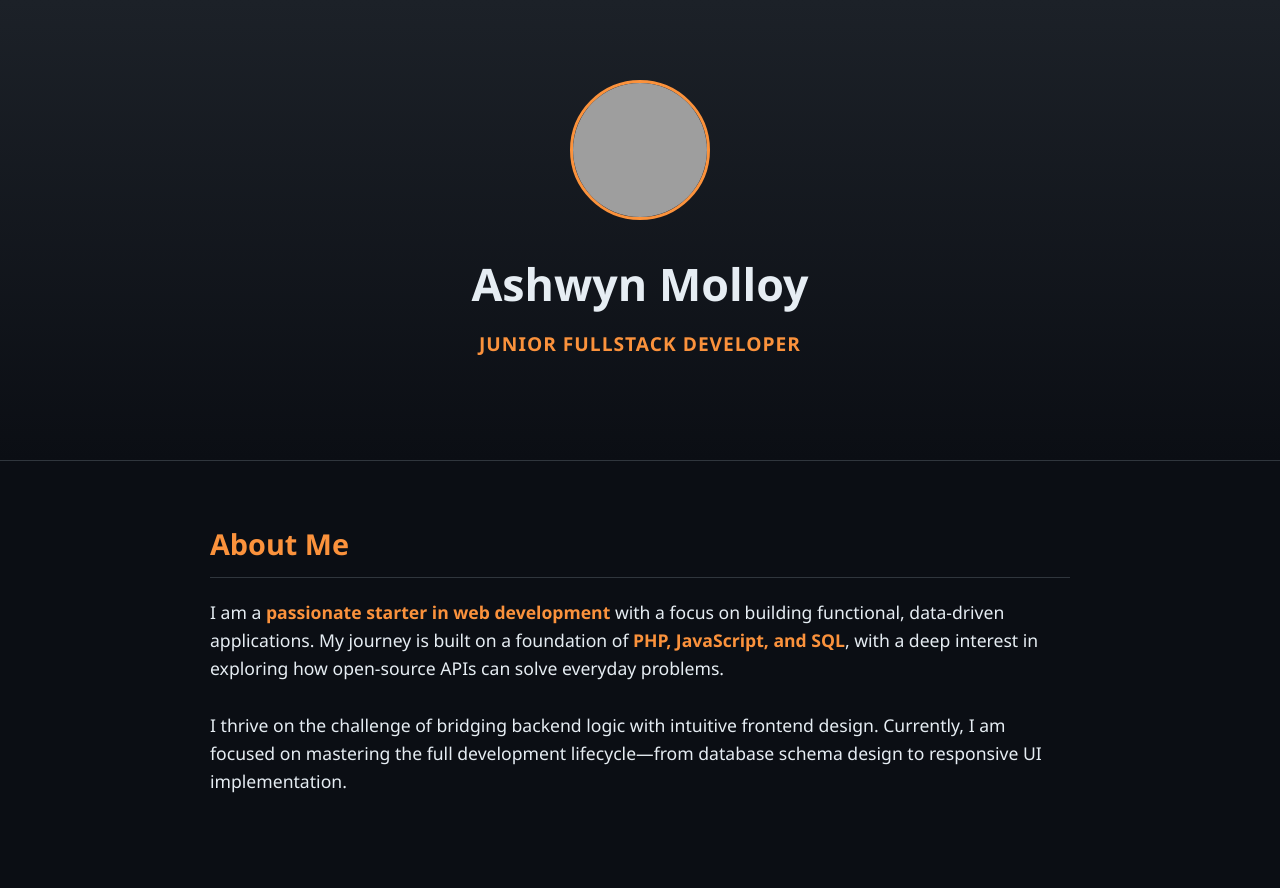
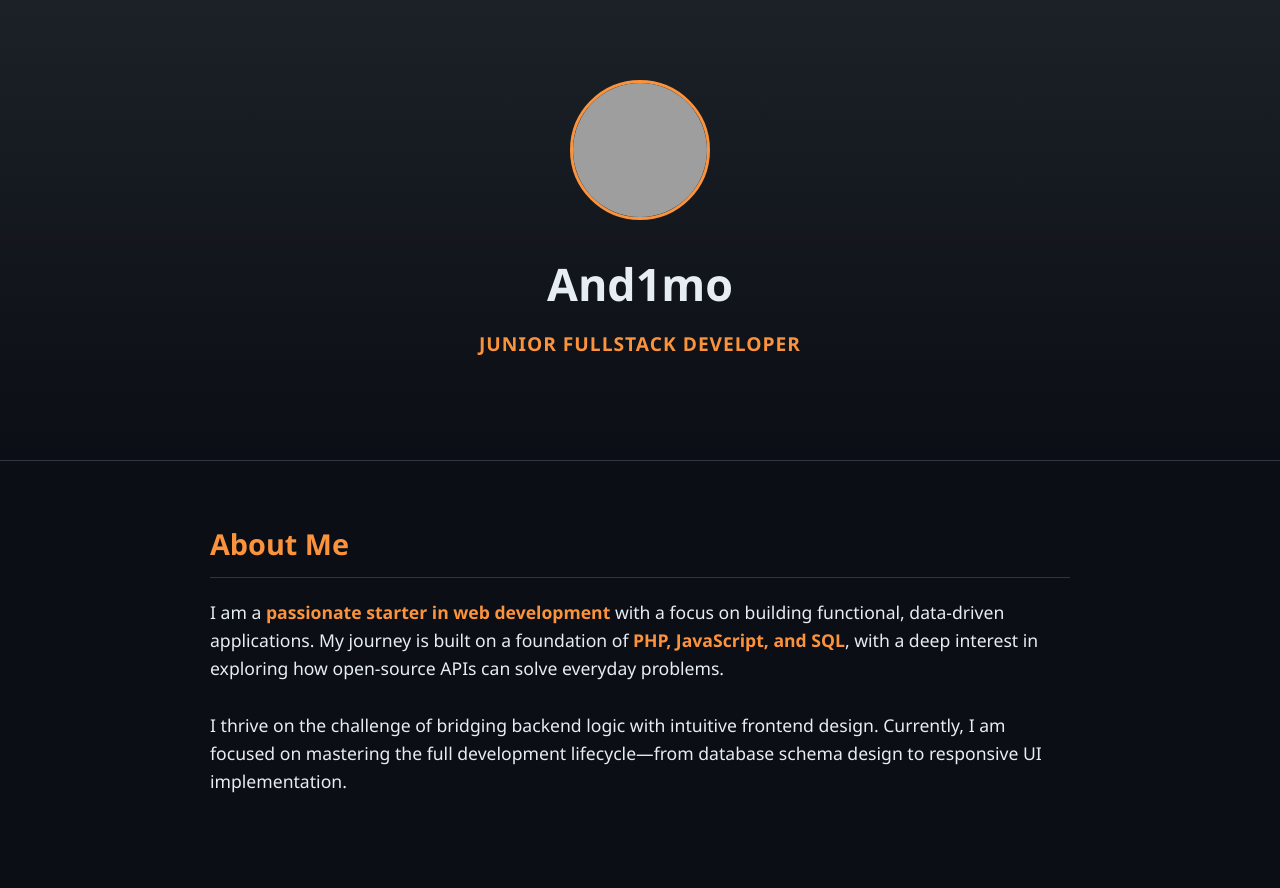
Before and after one commit to and1mo/and1mo.github.io, a plain HTML site: page index.html in a window 1280 px wide. Shown: the top 888 px of the page. Drawn offline with Linux system fonts and the light colour scheme; grey boxes are pictures that could not be loaded.

Commit message:
Change header name from 'Ashwyn Molloy' to 'And1mo'

```diff
--- a/index.html
+++ b/index.html
@@ -66,7 +66,7 @@
 
     <header>
         <img src="https://ui-avatars.com/api/?name=Ashwyn+Molloy&background=fb923c&color=fff&size=150" alt="AM" class="profile-img">
-        <h1>Ashwyn Molloy</h1>
+        <h1>And1mo</h1>
         <p class="tagline">Junior Fullstack Developer</p>
     </header>
 
```
